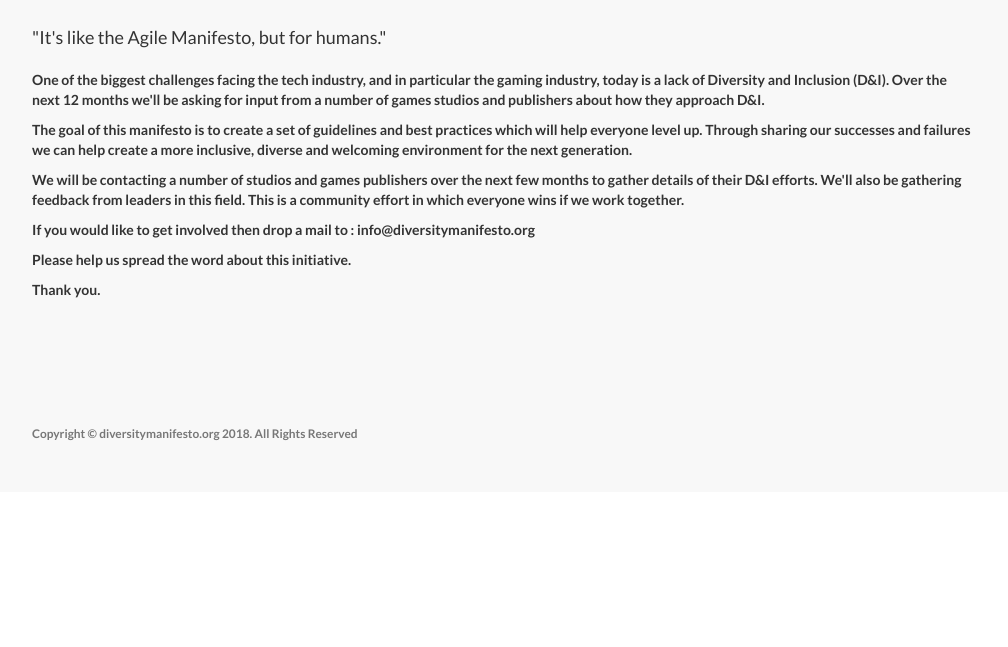
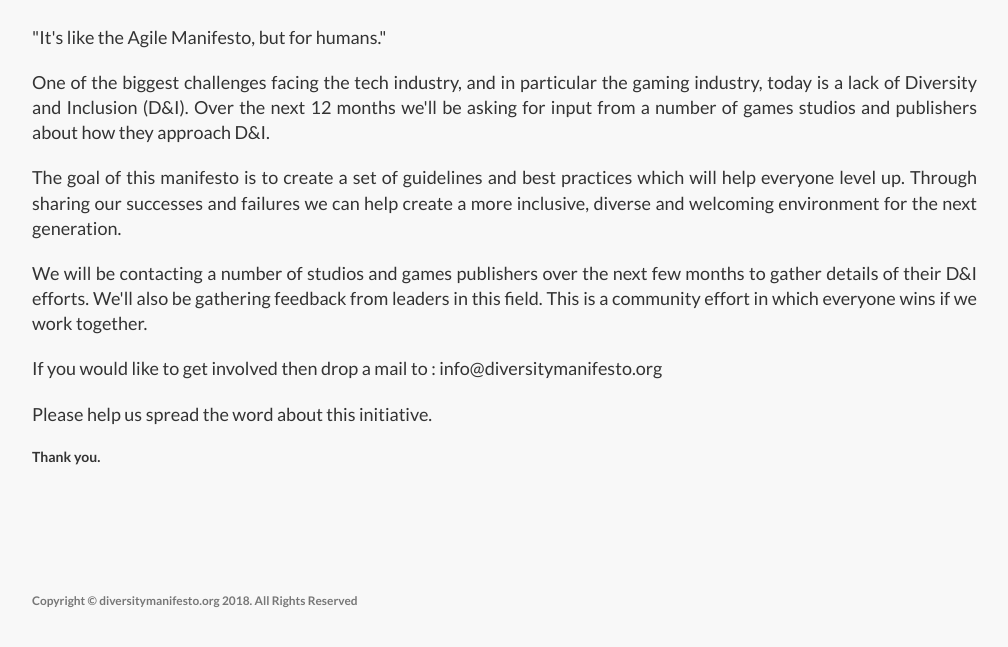
Before and after one commit to diversitymanifesto/diversitymanifesto.github.io, a plain HTML site: page index.html in a window 1280 px wide. Shown: the part 958-1605 px from the top of the page, without its empty margins (38-1046 px from the left). Before the commit the page ends 1450 px from the top, so only its background shows below. Drawn offline with Linux system fonts and the light colour scheme.

Commit message:
it'll do for now

```diff
--- a/index.html
+++ b/index.html
@@ -94,18 +94,18 @@
                     <h1 class="section-heading">Diversity and Inclusion Manifesto</h1>
 		    <p class="lead">"It's like the Agile Manifesto, but for humans."</p>
 
-			<p>One of the biggest challenges facing the tech industry, and in particular the gaming industry, today is a lack of Diversity and Inclusion (D&I).
+			<p class="lead">One of the biggest challenges facing the tech industry, and in particular the gaming industry, today is a lack of Diversity and Inclusion (D&I).
 			Over the next 12 months we'll be asking for input from a number of games studios and publishers about how they approach D&I.</p>
 
-			<p>The goal of this manifesto is to create a set of guidelines and best practices which will help everyone level up.
+			<p class="lead">The goal of this manifesto is to create a set of guidelines and best practices which will help everyone level up.
 			Through sharing our successes and failures we can help create a more inclusive, diverse and welcoming environment for the next generation.</p>
 
-			<p>We will be contacting a number of studios and games publishers over the next few months to gather details of their D&I efforts. We'll also be gathering
+			<p class="lead">We will be contacting a number of studios and games publishers over the next few months to gather details of their D&I efforts. We'll also be gathering
 			feedback from leaders in this field.  This is a community effort in which everyone wins if we work together.</p>
 
-			<p>If you would like to get involved then drop a mail to : info@diversitymanifesto.org</p>
+			<p class="lead">If you would like to get involved then drop a mail to : info@diversitymanifesto.org</p>
 
-			<p>Please help us spread the word about this initiative.</p>
+			<p class="lead">Please help us spread the word about this initiative.</p>
 
 			Thank you.
 
```
